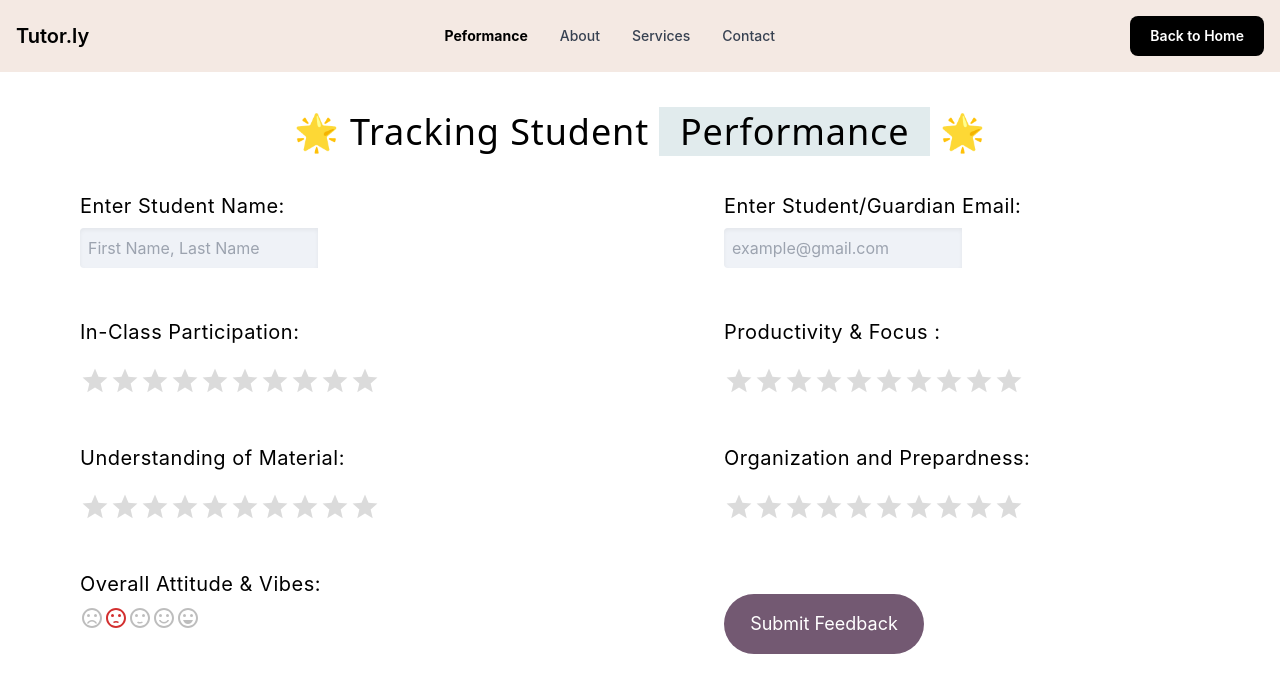
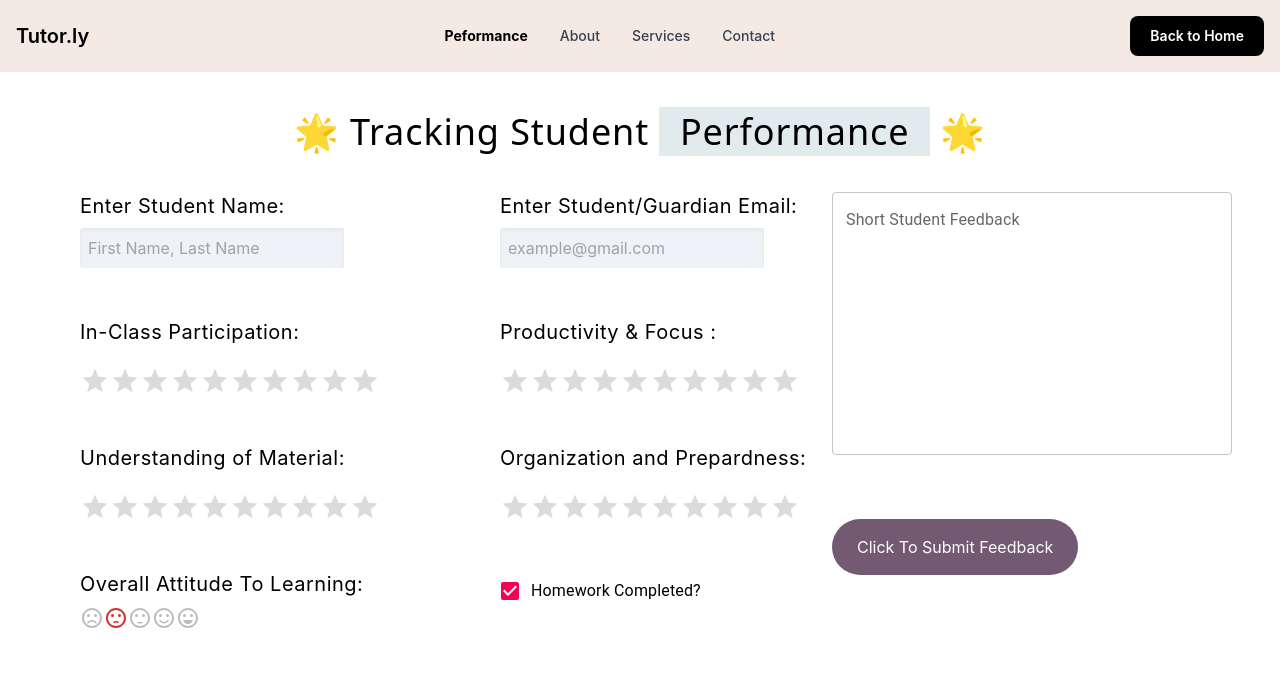
Before and after one commit to christinaly19/turtorly, a React (Create React App) app: page /tutorly/peformance in a window 1280 px wide. Shown: the top 692 px of the page. Built offline with nearby package versions, Linux system fonts and the light colour scheme.

Commit message:
touched up performance page, added textboxes.

```diff
--- a/src/components/homepage.js
+++ b/src/components/homepage.js
@@ -14,7 +14,7 @@ function Homepage() {
   };
   return (
     <div>
-      <Navbar buttontxt = 'Track Performance'current = 'Home'className = 'px-2 sm:px-4 py-2.5 dark:bg-gray-900 fixed w-full z-20 top-0 left-0'></Navbar>
+      <Navbar showbutton = {false} buttontxt = 'Track Performance'current = 'Home'className = 'px-2 sm:px-4 py-2.5 dark:bg-gray-900 fixed w-full z-20 top-0 left-0'></Navbar>
    <div class="split left bg-[#F4E9E3]">
   <div class="centered ">
 
@@ -26,7 +26,7 @@ function Homepage() {
     <p className = 'text-left text-lg font-light'> Tutor.ly connects students with their tutors <mark className = 'bg-transparent underline'> seamlessly</mark> and provides a platform for organization so that
     assigning homework, upadting parents, and keeping track of performance has never been easier. </p>
     <br></br>
-    <button onClick = {navigateToPeformance} className = 'text-white bg-[#735972] hover:bg-[#473946] focus:ring-2 focus:outline-none focus:ring-gray-400 font-semibold rounded-lg text-sm px-5 py-2.5 text-center mr-3 md:mr-0 dark:bg-blue-600 dark:hover:bg-blue-700 dark:focus:ring-blue-800' > Get Started </button>
+    <button onClick = {navigateToPeformance} className = 'text-white bg-[#735972] hover:bg-[#473946] focus:ring-2 focus:outline-none focus:ring-gray-400 font-semibold rounded-lg text-sm px-5 py-2.5 text-center mr-3 md:mr-0 dark:bg-blue-600 dark:hover:bg-blue-700 dark:focus:ring-blue-800' > Start Tracking Performance </button>
     <Routes>
               <Route path='./peformance' element={<Performance/>} />
         </Routes>
--- a/src/components/navbar.js
+++ b/src/components/navbar.js
@@ -5,7 +5,7 @@ import { Routes, Route, useNavigate} from 'react-router-dom';
 
 
 
-function Navbar({current, buttontxt, className}) {
+function Navbar({current, buttontxt, className, showbutton}) {
   const navigate = useNavigate();
 
   const navigateToPeformance = () => {
@@ -19,7 +19,8 @@ function Navbar({current, buttontxt, className}) {
         <span class="self-center text-xl font-semibold whitespace-nowrap hover:text-[#C3AAB0] dark:text-white">Tutor.ly</span>
     </a>
     <div class="flex md:order-2">
-        <button onClick = {navigateToPeformance}type="button" class= "text-white  bg-black hover:bg-[#735972] focus:ring-2 focus:outline-none focus:ring-gray-400 font-semibold rounded-lg text-sm px-5 py-2.5 text-center mr-3 md:mr-0 dark:bg-blue-600 dark:hover:bg-blue-700 dark:focus:ring-blue-800"> {buttontxt} </button>
+    {showbutton && (
+        <button onClick = {navigateToPeformance}type="button" class= "text-white  bg-black hover:bg-[#735972] focus:ring-2 focus:outline-none focus:ring-gray-400 font-semibold rounded-lg text-sm px-5 py-2.5 text-center mr-3 md:mr-0 dark:bg-blue-600 dark:hover:bg-blue-700 dark:focus:ring-blue-800"> {buttontxt} </button>  )}
         <Routes>
               <Route path='/peformance/*' element={<Performance/>} />
         </Routes>
--- a/src/components/peformance.js
+++ b/src/components/peformance.js
@@ -4,27 +4,33 @@ import { Rating } from '@mui/material';
 import './performance.css';
 import HoverRating from './stars'
 import RadioGroupRating from './viberating'
+import Checkbox from "@material-ui/core/Checkbox";
+import FormControlLabel from "@material-ui/core/FormControlLabel";
+import TextField from '@mui/material/TextField';
+
+
 function Performance() {
 
   return (
     <div>
-        <Navbar buttontxt = 'Back to Home' current = 'Peformance' className = 'bg-[#f4e9e3] px-2 sm:px-4 py-2.5 dark:bg-gray-900 fixed w-full z-20 top-0 left-0'></Navbar>
+        <Navbar showbutton = {true} buttontxt = 'Back to Home' current = 'Peformance' className = 'bg-[#f4e9e3] px-2 sm:px-4 py-2.5 dark:bg-gray-900 fixed w-full z-20 top-0 left-0'></Navbar>
         <div className = 'spacing'></div>
         <h1 className = 'tracking-wide text-center font-sans font-medium text-4xl'> 🌟 Tracking Student <mark className = 'text-black bg-[#e1ebed]'> &nbsp; Performance &nbsp;</mark> 🌟</h1>
 
-
+<wrapper className = 'container'>
+<div class = 'left'>
  <div class="grid gap-2 grid-cols-2 grid-rows-3">
  <div>
        <h2 className = 'tracking-wide text-xl mt-10 ml-20'> Enter Student Name:</h2>
-        <form className=' w-1/2 mt-2 flex '>
-        <input type="text" className=' w-12 bg-[#eff2f7] ml-20 shadow-inner rounded-l p-2 flex-1' id='name'  placeholder='First Name, Last Name' />
+        <form className=' w-max mt-2 flex '>
+        <input type="text" className=' w-max bg-[#eff2f7] ml-20 shadow-inner rounded-l p-2 flex-1' id='name'  placeholder='First Name, Last Name' />
       </form>
       </div>
 
       <div>
        <h2 className = 'tracking-wide text-xl mt-10 ml-20'> Enter Student/Guardian Email:</h2>
-        <form className=' w-1/2 mt-2 flex '>
-        <input type="text" className=' w-12 bg-[#eff2f7] ml-20 shadow-inner rounded-l p-2 flex-1' id='name'  placeholder='example@gmail.com' />
+        <form className='w-max mt-2 flex '>
+        <input type="text" className=' w-max bg-[#eff2f7] ml-20 shadow-inner rounded-l p-2 flex-1' id='name'  placeholder='example@gmail.com' />
       </form>
       </div>
 
@@ -50,15 +56,32 @@ function Performance() {
    </div>
 
    <div>
-   <h2 className = 'tracking-wide text-xl mt-10 ml-20'> Overall Attitude & Vibes: </h2>
+   <h2 className = 'tracking-wide text-xl mt-10 ml-20'> Overall Attitude To Learning: </h2>
    <RadioGroupRating></RadioGroupRating>
    </div>
 
-   <div>
-    <button className = 'p-4 font-normal text-lg rounded-full hover:bg-[#493b49] text-white bg-[#735972] mt-16 ml-20'> &nbsp; Submit Feedback &nbsp;  </button>
+   <div className = 'mt-10 ml-20'>
+   <FormControlLabel control={<Checkbox size="large" defaultChecked />} label="Homework Completed?" />
    </div>
 
     </div>
+    </div>
+    <div className = 'right'>
+      <div className = 'mt-10 textbox'>
+    <TextField
+          id="outlined-multiline-flexible"
+          label="Short Student Feedback"
+          placeholder="Enter a few sentences of student's learning progres. Be sure to mention topics covered, assigned homework,
+          and any key feedback for parents/guardians."
+          multiline
+          fullWidth
+          minRows={10}
+        />
+        </div>
+    <button className = 'center p-4 font-normal text-bg rounded-full hover:bg-[#493b49] text-white bg-[#735972] mt-16 content-center'> &nbsp; Click To Submit Feedback &nbsp;  </button>
+    </div>
+
+    </wrapper>
     </div>
   )
 }
--- a/src/components/performance.css
+++ b/src/components/performance.css
@@ -1,3 +1,27 @@
 .spacing {
     height: 7rem;
 }
+
+.container {
+    width: 100%
+}
+
+.left {
+    width: 65%;
+    float: left;
+}
+
+.right{
+    width: 35%;
+    float: right;
+}
+
+.textbox {
+    width: 25rem;
+}
+
+.center {
+    display: flex;
+    align-items: center;
+    justify-content: center;
+}
--- a/src/components/stars.js
+++ b/src/components/stars.js
@@ -4,13 +4,13 @@ import Box from '@mui/material/Box';
 import StarIcon from '@mui/icons-material/Star';
 
 const labels = {
-  0.5: 'Needs Improvement',
-  1: 'Needs Improvement+',
+  0.5: 'None',
+  1: 'Poor',
   1.5: 'Poor',
-  2: 'Poor',
-  2.5: 'Poor',
-  3: 'Poor+',
-  3.5: 'Poor+',
+  2: 'Poor+',
+  2.5: 'Minimal',
+  3: 'Minimal+',
+  3.5: 'Minimal+',
   4: 'Satisfactory',
   4.5: 'Satisfactory',
   5: 'Satisfactory+',
@@ -37,7 +37,7 @@ export default function HoverRating(){
   return (
     <Box
       sx={{
-        width: 200,
+        width: 250,
         display: 'flex',
         alignItems: 'center',
       }}
```
